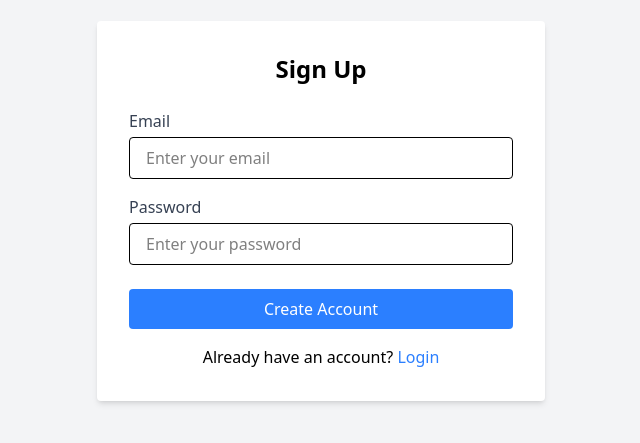
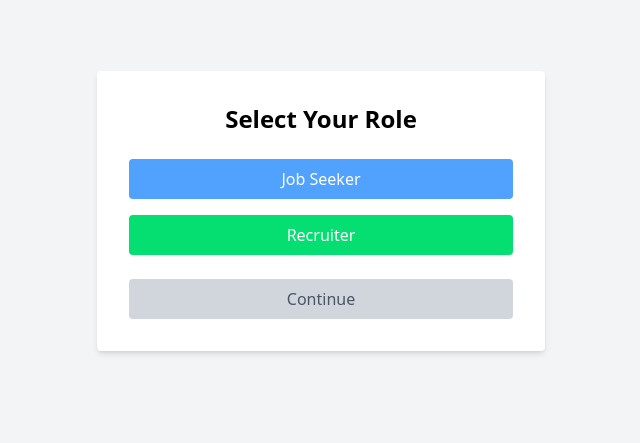
Before and after one commit to Jollibuilders/FIP_Project, a React (Vite) app in the folder frontend/: page /select-role in a window 1280 px wide. Before the commit this address led to /signup. Shown: the part 189-632 px from the top of the page, without its empty margins (319-959 px from the left). Built offline with nearby package versions, Linux system fonts and the light colour scheme; no server answers.

Commit message:
Added a new page for role selection

```diff
--- a/frontend/src/App.jsx
+++ b/frontend/src/App.jsx
@@ -3,6 +3,7 @@ import { Routes, Route, Navigate } from 'react-router-dom';
 import Home from './pages/Home';
 import Login from './pages/Login';
 import SignUp from './pages/Signup';
+import SelectRole from './pages/SelectRole';
 import ProtectedRoute from './components/ProtectedRoute';
 import './App.css'
 
@@ -15,6 +16,7 @@ function App() {
       {/* Public Routes */}
       <Route path="/login" element={<Login />} />
       <Route path="/signup" element={<SignUp />} />
+      <Route path="/select-role" element={<SelectRole />} />
 
       {/* Protected Route: Home can only be accessed by logged-in users */}
       <Route
--- a/frontend/src/pages/Login.jsx
+++ b/frontend/src/pages/Login.jsx
@@ -1,7 +1,8 @@
 import React, { useState } from 'react';
 import { useNavigate, Link } from 'react-router-dom';
 import { signInWithEmailAndPassword } from 'firebase/auth';
-import { auth } from '../firebase';
+import { doc, getDoc, setDoc } from 'firebase/firestore';
+import { auth, db } from '../firebase';
 
 const Login = () => {
     const [email, setEmail] = useState('');
@@ -16,12 +17,25 @@ const Login = () => {
         try {
             const userCredential = await signInWithEmailAndPassword(auth, email, password);
             console.log('User logged in:', userCredential.user);
-            // Clear the form and error
-            setEmail('');
-            setPassword('');
-            setError('');
-            // Navigate to the home page after successful login
-            navigate('/home');
+
+            // Checks ot make sure that a user has a role, if not directs them
+            // to the select role page, otherwise directs them to the home page
+            const userRef = doc(db, 'users', userCredential.user.uid);
+            const userDoc = await getDoc(userRef);
+
+            if (!userDoc.exists()) {
+                await setDoc(userRef, { role: null }, { merge: true});
+                navigate('/select-role');
+                return;
+            }
+
+            const userData = userDoc.data();
+
+            if (userData.role) {
+                navigate('/home');
+            } else {
+                navigate('/select-role');
+            }
         } catch (err) {
             setError(err.message);
             console.error('Error logging in:', err);
--- /dev/null
+++ b/frontend/src/pages/SelectRole.jsx
@@ -0,0 +1,89 @@
+import React, { useState } from 'react';
+import { useNavigate } from 'react-router-dom';
+import { doc, setDoc } from 'firebase/firestore';
+import { auth, db } from '../firebase'
+
+const SelectRole = () => {
+    const [selectedRole, setSelectedRole] = useState('');
+    const [error, setError] = useState('');
+    const navigate = useNavigate();
+
+    const handleRoleSelect = (role) => {
+        setSelectedRole(role);
+        setError('');
+    }
+
+    // Function to save the selected role
+    const handleSubmit = async () => {
+        if (!selectedRole) {
+            setError('Please select a role before continuing.');
+            return;
+        }
+
+        const user = auth.currentUser;
+        if (!user) {
+            setError('No authenticated user found.');
+            return;
+        }
+
+        try {
+            // Save role to Firestore under the user's document
+            const userRef = doc(db, 'users', user.uid);
+            await setDoc(userRef, { role: selectedRole }, { merge: true});
+
+            // Redirect user to the home page after saving role
+            navigate('/home');
+        } catch (err) {
+            setError('Failed to save role. Please try again.');
+            console.error('Error saving role:', err);
+        }
+    };
+
+    return (
+        <div className="min-h-screen flex items-center justify-center bg-gray-100 p-4">
+            <div className="bg-white p-8 rounded shadow-md w-full max-w-md">
+                <h2 className="text-2xl font-bold mb-6 text-center">Select Your Role</h2>
+
+                {error && (
+                    <div className="mb-4 p-2 bg-red-100 text-red-600 text-sm rounded">
+                        {error}
+                    </div>
+                )}
+
+                {/* Role selection buttons */}
+                <div className="flex flex-col gap-4">
+                    <button
+                        onClick={() => handleRoleSelect('Job Seeker')}
+                        className={`w-full py-2 rounded text-white transition-colors ${
+                            selectedRole === 'Job Seeker' ? 'bg-blue-600' : 'bg-blue-400'
+                        }`}
+                    >
+                        Job Seeker
+                    </button>
+
+                    <button
+                        onClick={() => handleRoleSelect('Recruiter')}
+                        className={`w-full py-2 rounded text-white transition-colors ${
+                            selectedRole === 'Recruiter' ? 'bg-green-600' : 'bg-green-400'
+                        }`}
+                    >
+                        Recruiter
+                    </button>
+                </div>
+
+                {/* Continue button */}
+                <button
+                    onClick={handleSubmit}
+                    disabled={!selectedRole} // Disable if no role is selected
+                    className={`w-full py-2 mt-6 rounded transition-colors ${
+                        selectedRole ? 'bg-green-500 hover:bg-green-600 text-white' : 'bg-gray-300 text-gray-600 cursor-not-allowed'
+                    }`}
+                >
+                    Continue
+                </button>
+            </div>
+        </div>
+    );
+};
+
+export default SelectRole;
--- a/frontend/src/pages/SignUp.jsx
+++ b/frontend/src/pages/SignUp.jsx
@@ -30,7 +30,7 @@ const SignUp = () => {
             setPassword('');
             setError('');
 
-            navigate('/home');
+            navigate('/select-role');
         } catch (err) {
             console.error('Error signing up:', err);
             setError(err.message);
```
